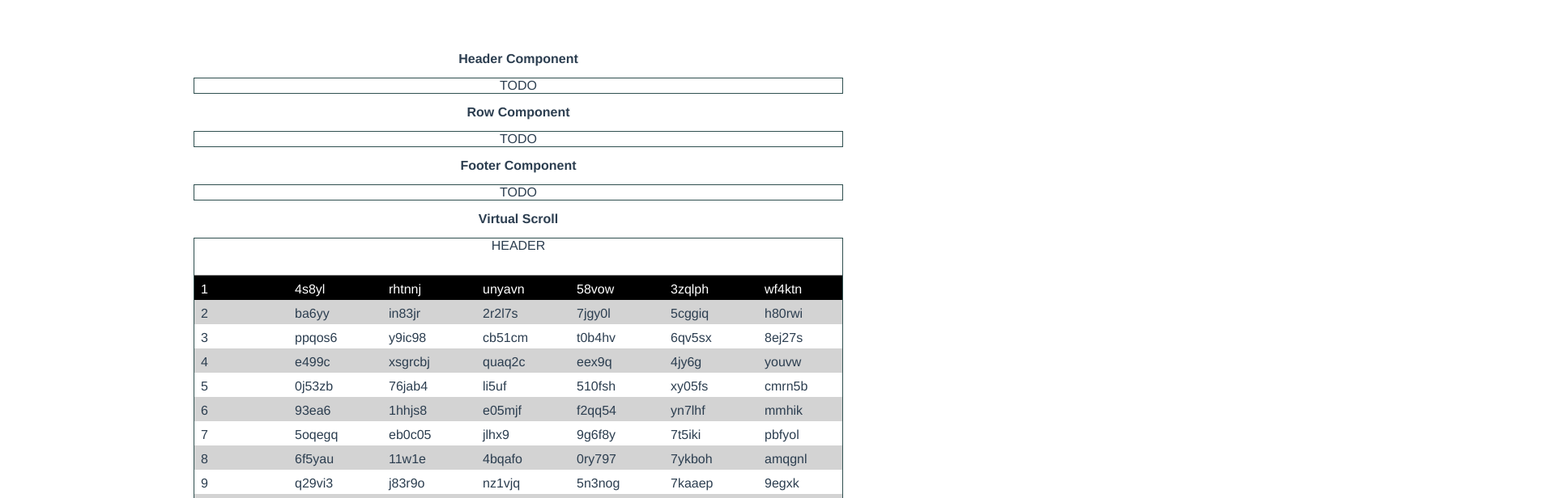
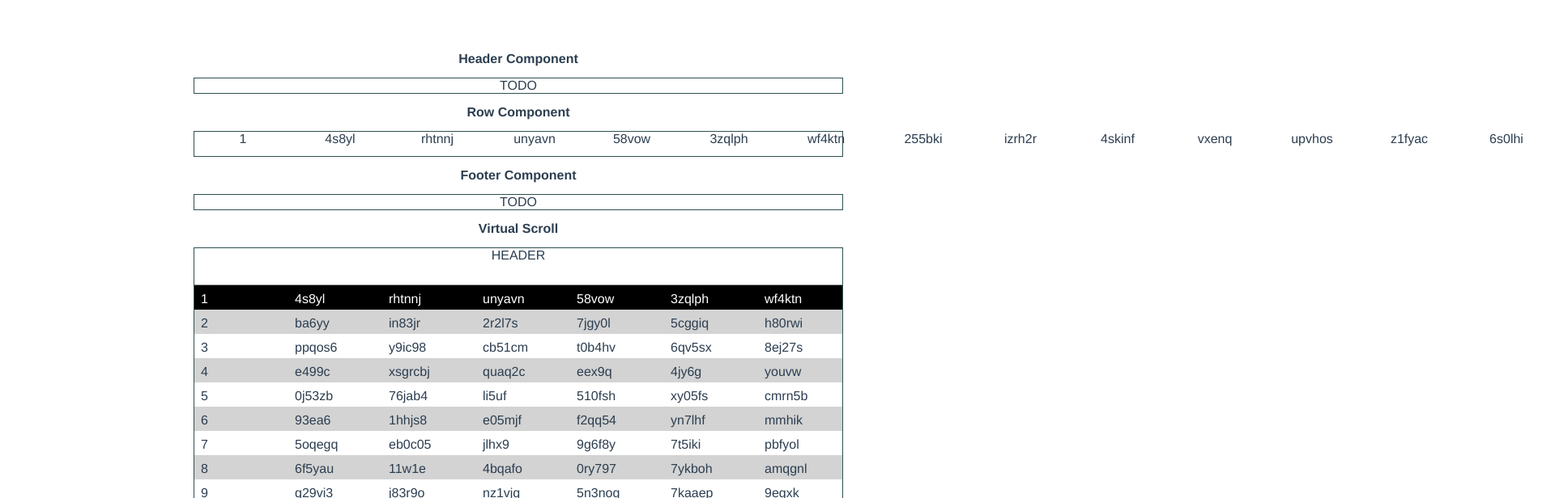
Before and after one commit to bkapus2/VueVirtualScroller, a Vue app: page / in a window 1280 px wide. Shown: the top 616 px of the page at 81% size, 1920 px wide, since content can reach past the window. Built offline with nearby package versions, Linux system fonts and the light colour scheme.

Commit message:
Started work on the DataRow component

```diff
--- a/src/App.vue
+++ b/src/App.vue
@@ -3,8 +3,8 @@
     <component-display name="Header Component" width="800">
       <div>TODO</div>
     </component-display>
-    <component-display name="Row Component" width="800">
-      <div>TODO</div>
+    <component-display name="Row Component" width="800" height="30">
+      <data-row :row="items[0].data" :columns="columns"></data-row>
     </component-display>
     <component-display name="Footer Component" width="800">
       <div>TODO</div>
@@ -32,8 +32,10 @@ import VirtualScroll from '@/components/VirtualScroll';
 import DataItem from '@/components/DataItem';
 import OtherDataItem from '@/components/OtherDataItem';
 import ComponentDisplay from '@/components/ComponentDisplay';
+import DataRow from '@/components/DataRow';
 
-import rows from './testData/rows';
+import rows from '@/testData/rows';
+import columns from '@/testData/columns';
 const items = rows.map(function mapRow(item, index) {
   return {
     component: index % 10 === 0 ? OtherDataItem : DataItem,
@@ -46,10 +48,12 @@ const items = rows.map(function mapRow(item, index) {
 export default {
   name: 'App',
   components: {
+    ComponentDisplay,
+    DataRow,
     VirtualScroll,
-    ComponentDisplay,
   },
   data: () => ({
+    columns,
     items,
     showHeader: false,
   }),
--- /dev/null
+++ b/src/components/DataRow.vue
@@ -0,0 +1,51 @@
+<template>
+  <div class="data-row" :style="rowStyle">
+    <div class="data-cell"
+      v-for="(column, columnIndex) in columns"
+      :key="columnIndex"
+      :style="{ width: (column.width || defaultCellWidth)+'px' }">
+      {{ row[column.key] }}
+    </div>
+  </div>
+</template>
+
+<script>
+export default {
+  props: {
+    columns: {
+      required: true,
+      type: Array,
+    },
+    row: {
+      required: true,
+      type: Object,
+    },
+    rowWidth: {
+      required: false, //todo: this should be a required value
+      type: Number,
+    },
+    defaultCellWidth: {
+      required: false,
+      type: Number,
+      default: 120,
+    },
+  },
+  computed: {
+    rowStyle() {
+      const { rowWidth, columns, defaultCellWidth } = this;
+      return {
+        width: (rowWidth || columns.length * defaultCellWidth) +'px', //todo: this should be a given prop
+      };
+    }
+  }
+}
+</script>
+
+<style>
+.data-row {
+
+}
+.data-cell {
+  float: left;
+}
+</style>
--- a/src/testData/columns.js
+++ b/src/testData/columns.js
@@ -12,6 +12,7 @@ const title = str => str[0].toUpperCase() + str.slice(1);
 const columns = [
   {
     title: 'ID',
+    key: 'id',
     generateCellData() {
       const id = uid;
       uid += 1;
```
